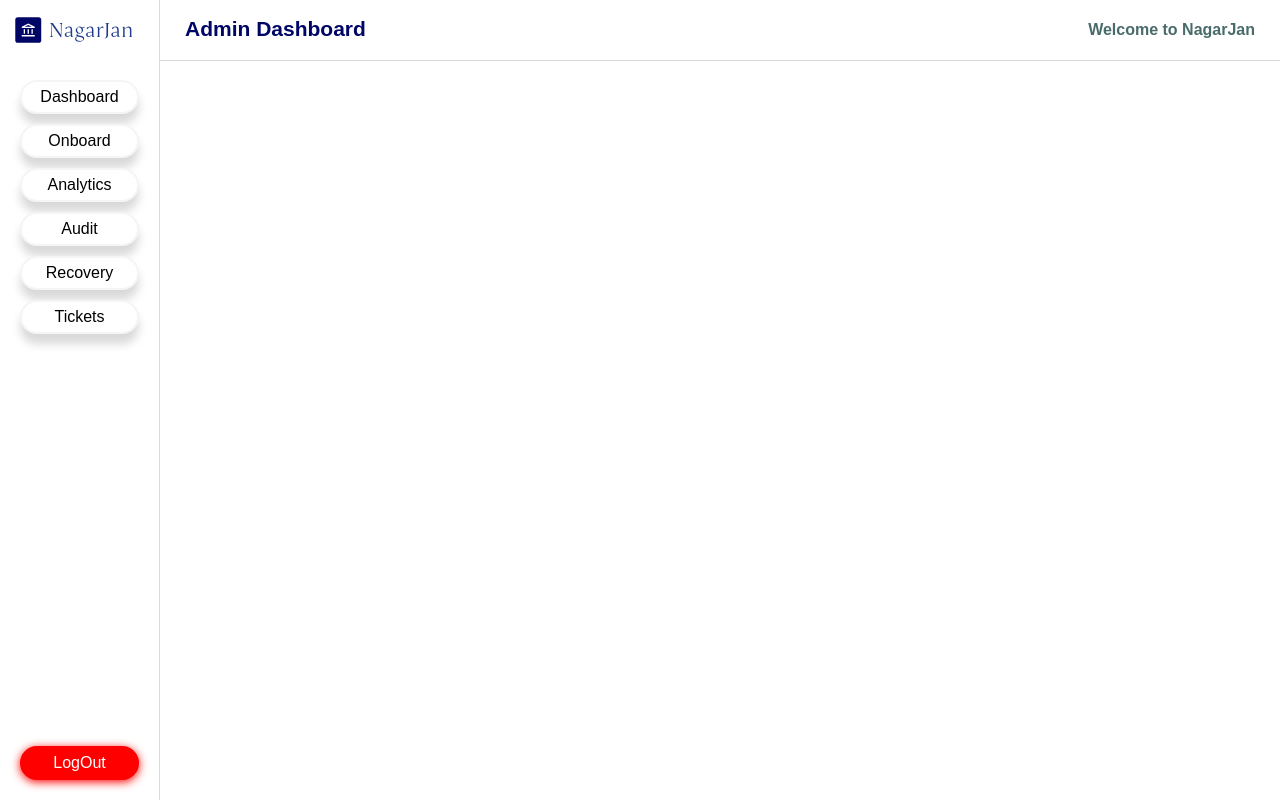
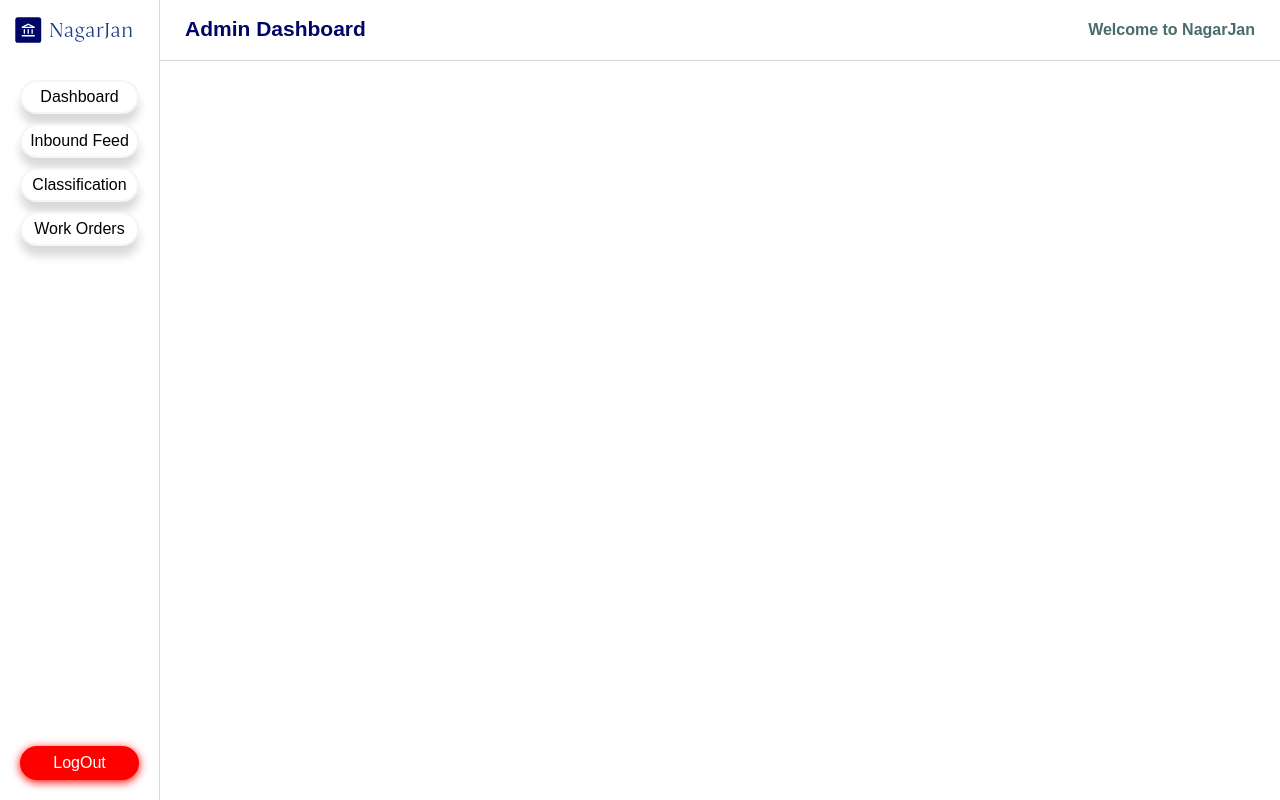
Before and after one commit to gitgyana/NagarJanFrontend, an Angular app: page / in a window 1280 px wide. Built offline with nearby package versions, Linux system fonts and the light colour scheme; a web font is replaced by a local one.

Commit message:
Update admin sidebar

```diff
--- a/src/app/feature/admin/admin.ts
+++ b/src/app/feature/admin/admin.ts
@@ -21,11 +21,9 @@ import {SidebarMenuType} from '../../shared/component/sidebar/sidebar.model';
 export class Admin {
     sidebarMenu: SidebarMenuType[] = [
         { label: "Dashboard", path: "dashboard" },
-        { label: "Onboard", path: "onboard" },
-        { label: "Analytics", path: "analytics" },
-        { label: "Audit", path: "audit" },
-        { label: "Recovery", path: "recovery" },
-        { label: "Tickets", path: "tickets" },
+        { label: "Inbound Feed", path: "inbound-feed" },
+        { label: "Classification", path: "classification" },
+        { label: "Work Orders", path: "work-orders" },
         { label: "LogOut", action: "logout" },
     ];
 }
```
